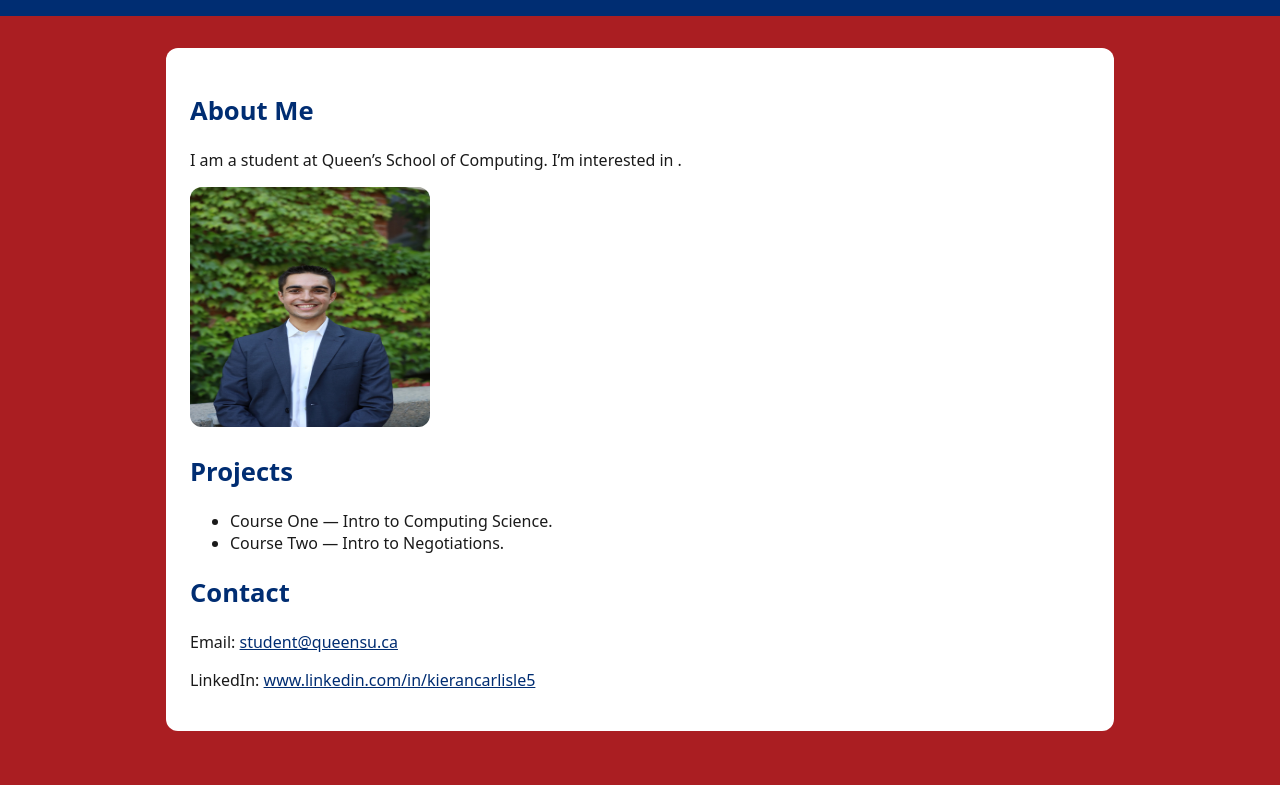
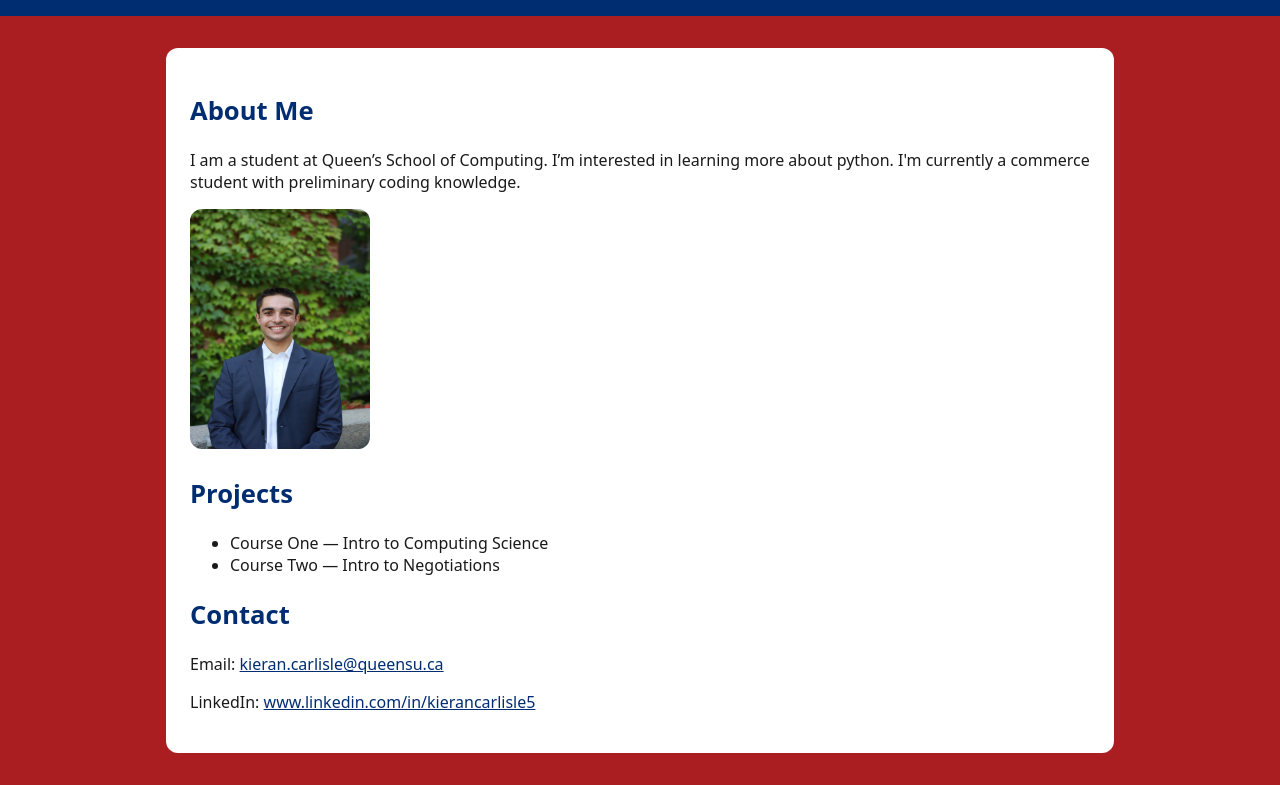
Before and after one commit to kcarl5/Queens-Student-Page, a plain HTML site: page index.html in a window 1280 px wide. Shown: the part 102-887 px from the top of the page. Before the commit the page ends 865 px from the top, so only its background shows below. Drawn offline with Linux system fonts and the light colour scheme.

Commit message:
Update index.html

```diff
--- a/index.html
+++ b/index.html
@@ -14,21 +14,21 @@
     <main>
       <!-- ====== ABOUT SECTION (edit the text) ====== -->
       <h2>About Me</h2>
-      <p>I am a student at Queen’s School of Computing. I’m interested in <!-- learning more about python. I'm currently a commerce student with preliminary coding knowledge -->.</p>
+      <p>I am a student at Queen’s School of Computing. I’m interested in learning more about python. I'm currently a commerce student with preliminary coding knowledge.</p>
 
       <!-- ====== PHOTO (upload me.jpg to repo root, then update the src below) ====== -->
-      <img src="me.jpg" alt="Kieran Carlisle portrait" width="240" height="240" />
+      <img src="me.jpg" alt="Kieran Carlisle portrait" width="180" height="240" />
 
       <!-- ====== PROJECTS/COURSES (add or rename items to courses instead of projects) ====== -->
       <h2>Projects</h2>
       <ul>
-        <li>Course One — Intro to Computing Science.</li>
-        <li>Course Two — Intro to Negotiations.</li>
+        <li>Course One — Intro to Computing Science</li>
+        <li>Course Two — Intro to Negotiations</li>
       </ul>
 
       <!-- ====== CONTACT (update your links) ====== -->
       <h2>Contact</h2>
-      <p>Email: <a href="mailto:kieran.carlisle@queensu.ca">student@queensu.ca</a></p>
+      <p>Email: <a href="mailto:kieran.carlisle@queensu.ca">kieran.carlisle@queensu.ca</a></p>
       <p>LinkedIn: <a href="#">www.linkedin.com/in/kierancarlisle5</a></p>
     </main>
   </body>
```
